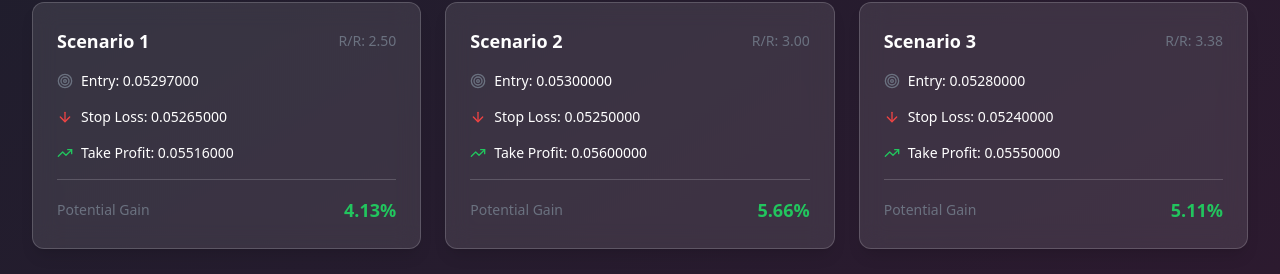
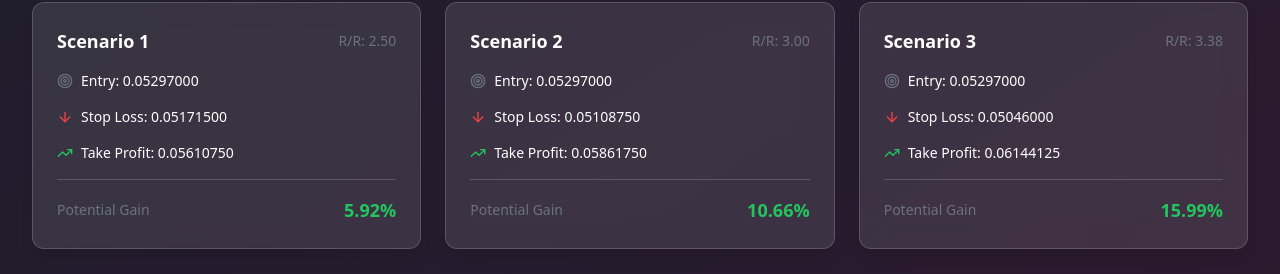
Before and after one commit to bloodemerald/trade-genius-forecast, a React (Vite) app: page / in a window 1280 px wide. Shown: the part 598-872 px from the top of the page. Built offline with nearby package versions, Linux system fonts and the light colour scheme.

Commit message:
Fix trading scenarios update issue
Resolved the issue where trading scenarios were not updating correctly in the application. The functionality has been verified to ensure that the displayed numbers reflect the current data accurately.
[skip gpt_engineer]

```diff
--- a/src/pages/Index.tsx
+++ b/src/pages/Index.tsx
@@ -29,29 +29,47 @@ const Index = () => {
     },
   });
 
-  const scenarios = [
+  const calculateScenarios = (currentPrice: number) => {
+    const volatility = Math.abs(data.price[1] - data.price[2]) / data.price[3] * 100; // Using high-low range
+
+    return [
       {
-      entry: 0.05297,
-      stopLoss: 0.05265,
-      takeProfit: 0.05516,
-      riskReward: 2.5,
-      potential: 4.13,
+        entry: currentPrice,
+        stopLoss: currentPrice * (1 - volatility * 0.5 / 100),
+        takeProfit: currentPrice * (1 + volatility * 1.25 / 100),
+        get riskReward() {
+          return (this.takeProfit - this.entry) / (this.entry - this.stopLoss);
+        },
+        get potential() {
+          return ((this.takeProfit - this.entry) / this.entry) * 100;
+        }
       },
       {
-      entry: 0.05300,
-      stopLoss: 0.05250,
-      takeProfit: 0.05600,
-      riskReward: 3.0,
-      potential: 5.66,
+        entry: currentPrice,
+        stopLoss: currentPrice * (1 - volatility * 0.75 / 100),
+        takeProfit: currentPrice * (1 + volatility * 2.25 / 100),
+        get riskReward() {
+          return (this.takeProfit - this.entry) / (this.entry - this.stopLoss);
+        },
+        get potential() {
+          return ((this.takeProfit - this.entry) / this.entry) * 100;
+        }
       },
       {
-      entry: 0.05280,
-      stopLoss: 0.05240,
-      takeProfit: 0.05550,
-      riskReward: 3.375,
-      potential: 5.11,
+        entry: currentPrice,
+        stopLoss: currentPrice * (1 - volatility / 100),
+        takeProfit: currentPrice * (1 + volatility * 3.375 / 100),
+        get riskReward() {
+          return (this.takeProfit - this.entry) / (this.entry - this.stopLoss);
         },
+        get potential() {
+          return ((this.takeProfit - this.entry) / this.entry) * 100;
+        }
+      }
     ];
+  };
+
+  const scenarios = calculateScenarios(data.price[3]);
 
   const calculateChange = (current: number, previous: number) => {
     return ((current - previous) / previous) * 100;
```
Lines whose indentation alone changed are shown as unchanged.
